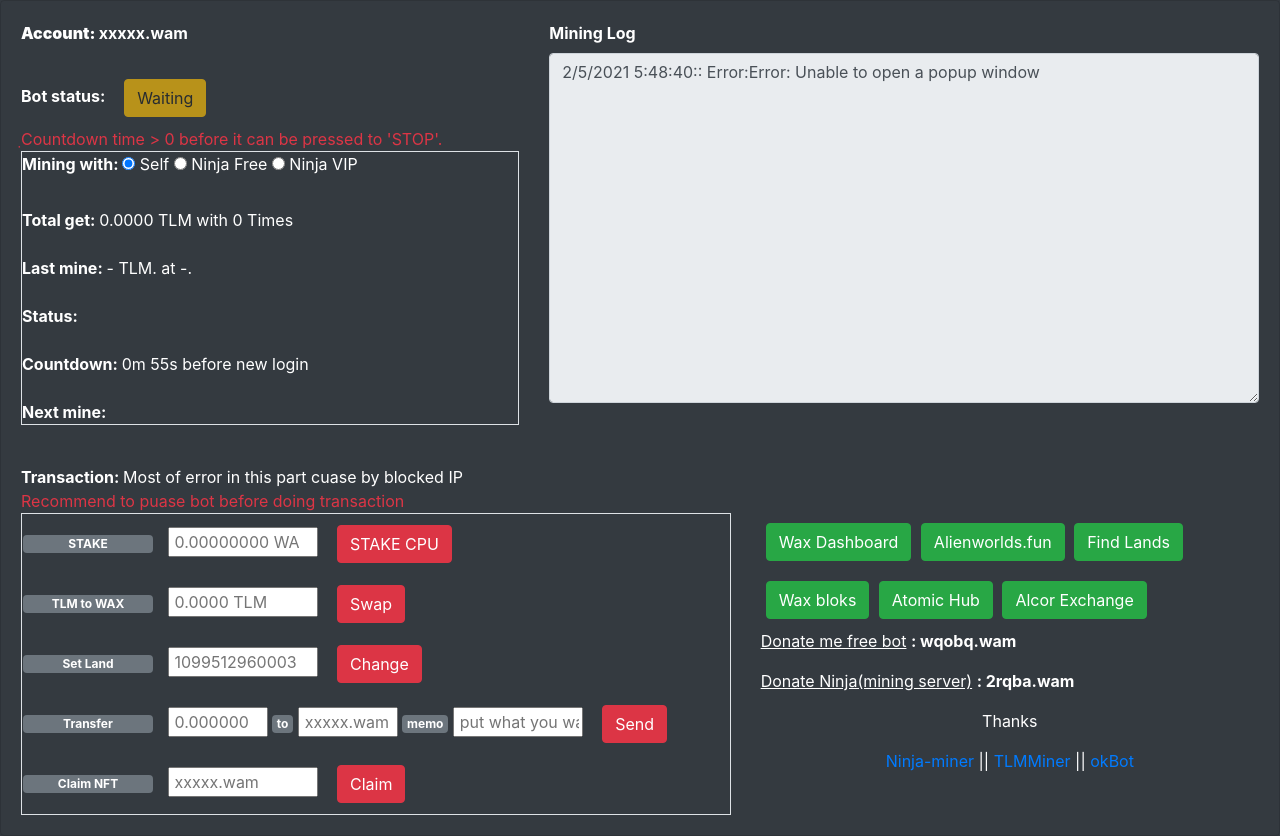
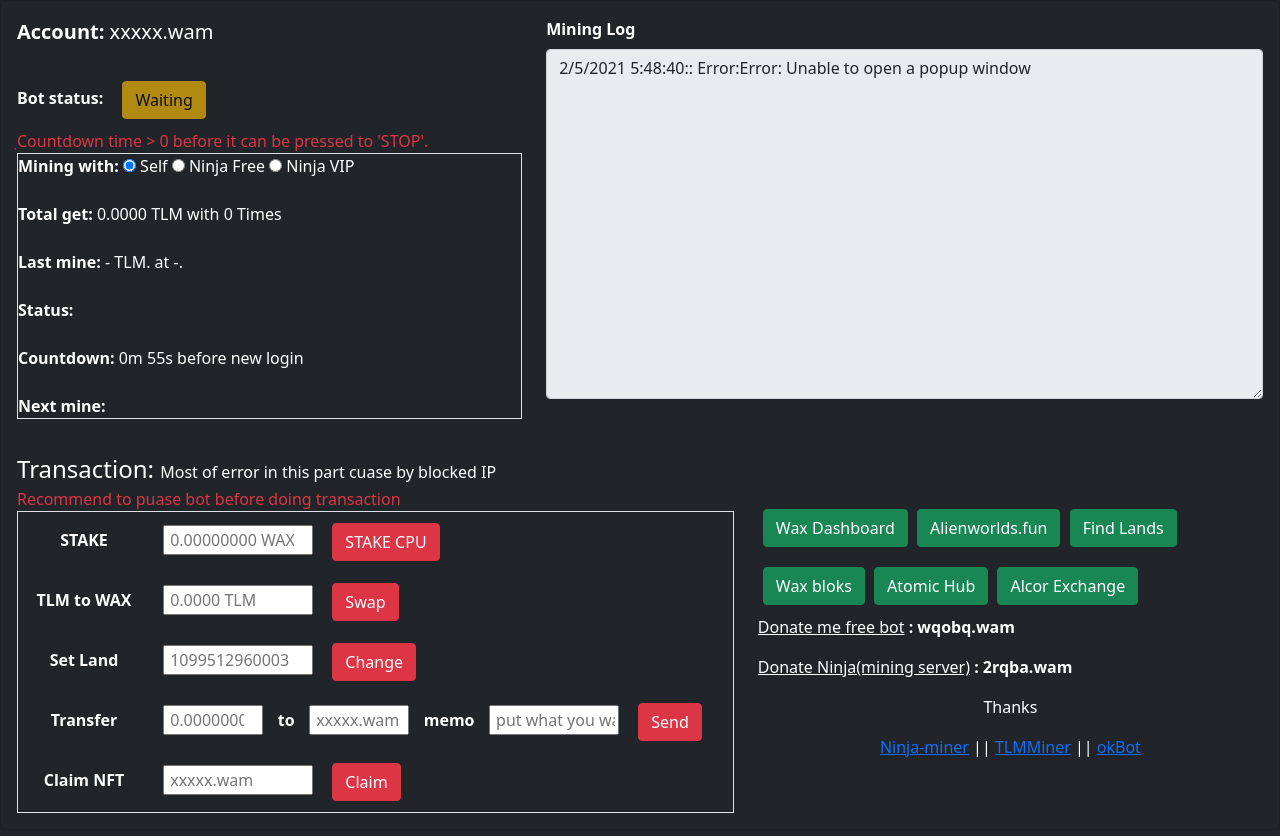
Before and after one commit to Artur1996/lazylazy, a plain HTML site: page index.html in a window 1280 px wide. Drawn offline with nearby package versions, Linux system fonts and the light colour scheme; no server answers.

Commit message:
Update index.html

```diff
--- a/index.html
+++ b/index.html
@@ -1,20 +1,16 @@
-<!DOCTYPE html>
 <html lang="en">
 
-
-<!-- Mirrored from lazydigger.xyz/ by HTTrack Website Copier/3.x [XR&CO'2014], Tue, 01 Jun 2021 05:26:59 GMT -->
-<!-- Added by HTTrack --><meta http-equiv="content-type" content="text/html;charset=utf-8" /><!-- /Added by HTTrack -->
 <head>
   <title>Lazy digger 2.1.2 </title>
-  <link href="../cdn.jsdelivr.net/npm/bootstrap%405.0.1/dist/css/bootstrap.min.css" rel="stylesheet"
+  <link href="https://cdn.jsdelivr.net/npm/bootstrap@5.0.1/dist/css/bootstrap.min.css" rel="stylesheet"
     integrity="sha384-+0n0xVW2eSR5OomGNYDnhzAbDsOXxcvSN1TPprVMTNDbiYZCxYbOOl7+AMvyTG2x" crossorigin="anonymous">
-  <script src="../code.jquery.com/jquery-3.2.1.slim.min.js"
+  <script src="https://code.jquery.com/jquery-3.2.1.slim.min.js"
     integrity="sha384-KJ3o2DKtIkvYIK3UENzmM7KCkRr/rE9/Qpg6aAZGJwFDMVNA/GpGFF93hXpG5KkN"
     crossorigin="anonymous"></script>
-  <script src="../cdnjs.cloudflare.com/ajax/libs/popper.js/1.12.9/umd/popper.min.js"
+  <script src="https://cdnjs.cloudflare.com/ajax/libs/popper.js/1.12.9/umd/popper.min.js"
     integrity="sha384-ApNbgh9B+Y1QKtv3Rn7W3mgPxhU9K/ScQsAP7hUibX39j7fakFPskvXusvfa0b4Q"
     crossorigin="anonymous"></script>
-  <link href="../cdn.jsdelivr.net/npm/bootstrap%405.0.1/dist/css/bootstrap.min.css" rel="stylesheet"
+  <link href="https://cdn.jsdelivr.net/npm/bootstrap@5.0.1/dist/css/bootstrap.min.css" rel="stylesheet"
     integrity="sha384-+0n0xVW2eSR5OomGNYDnhzAbDsOXxcvSN1TPprVMTNDbiYZCxYbOOl7+AMvyTG2x" crossorigin="anonymous">
   <script src="js/waxjs.js"></script>
   <script src="js/atomicassets.js"></script>
@@ -135,7 +131,7 @@
         <br>
         <a class="btn btn-success" href="https://wallet.wax.io/dashboard" target="_blank"
           style="margin-left: 5px; margin-top: 10px; margin-bottom: 10px;">Wax Dashboard</a>
-        <a class="btn btn-success" href="https://www.alienworlds.fun/" target="_blank"
+        <a class="btn btn-success" href="https://www.alienworlds.fun  " target="_blank"
           style="margin-left: 5px; margin-top: 10px; margin-bottom: 10px;">Alienworlds.fun</a>
         <a class="btn btn-success" href="http://awstats.io/land/table" target="_blank"
           style="margin-left: 5px; margin-top: 10px; margin-bottom: 10px;">Find Lands</a>
@@ -150,7 +146,7 @@
           <br>
           <center>
             <p class="fs-6">Thanks</p>
-            <a href="https://ninja-miner.com/"></i>Ninja-miner</A> || <a href="https://tlmminer.com/"></i>TLMMiner</A> ||
+            <a href="https://ninja-miner.com"></i>Ninja-miner</A> || <a href="https://tlmminer.com/"></i>TLMMiner</A> ||
             <a href="https://alien-worlds-bot.vercel.app/"></i>okBot</A>
       </div>
     </div>
@@ -175,6 +171,4 @@
 
 
 
-
-<!-- Mirrored from lazydigger.xyz/ by HTTrack Website Copier/3.x [XR&CO'2014], Tue, 01 Jun 2021 05:27:03 GMT -->
 </html>
```
